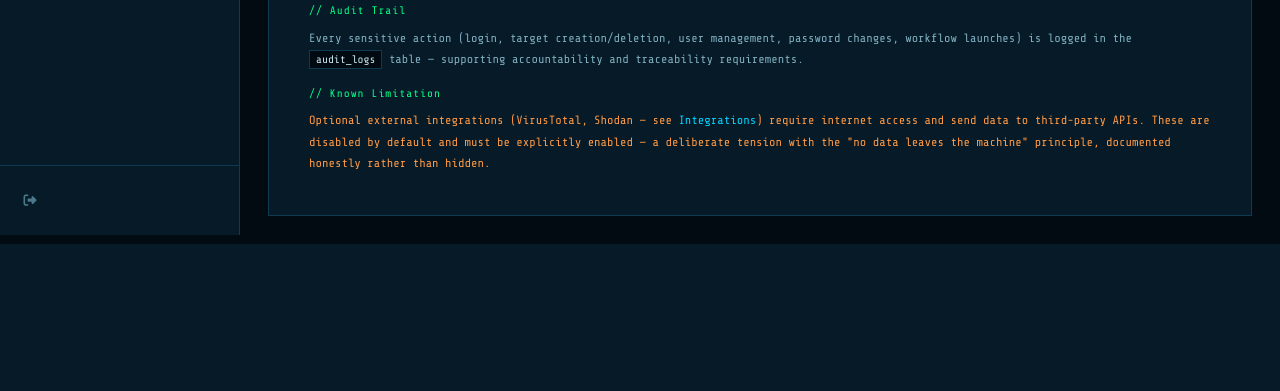
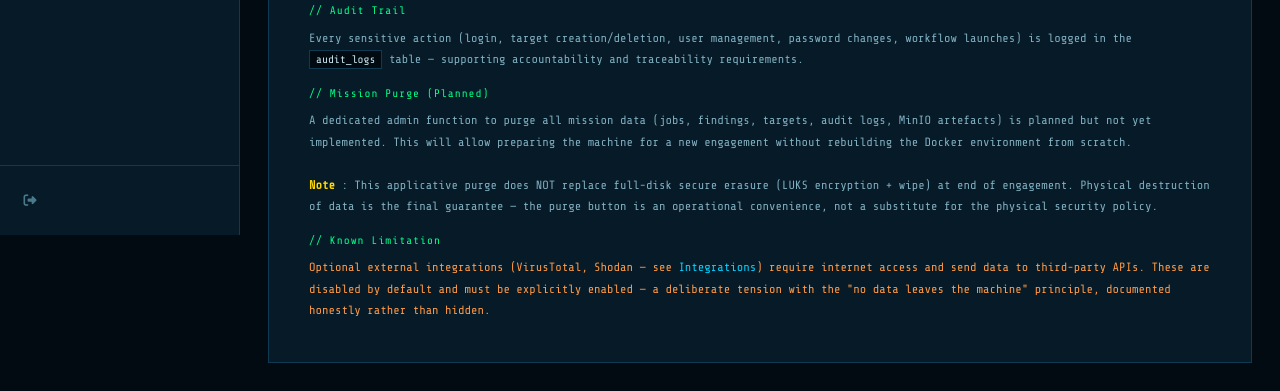
Before and after one commit to crls-cyber/e-pttb-msi-4-27-cs-d-2526, a Python web app: template ui/templates/compliance_rgpd.html in a window 1280 px wide. Shown: the part 565-956 px from the top of the page. Before the commit the page ends 809 px from the top, so only its background shows below. Run offline with Jinja, Linux system fonts and the light colour scheme; the template is opened without the code that fills it, so the values that code supplies are empty.

Commit message:
docs: add mission purge planning + missing tools justification (John the Ripper, Cain & Abel, Acunetix) in FUTURE_IMPROVEMENTS.md and Compliance RGPD page

```diff
--- a/ui/templates/compliance_rgpd.html
+++ b/ui/templates/compliance_rgpd.html
@@ -47,6 +47,19 @@
             table — supporting accountability and traceability requirements.
         </p>
 
+        <h4 style="color:#00ff88;font-size:11px;letter-spacing:1px;margin:0 0 10px 0;">// Mission Purge (Planned)</h4>
+        <p style="margin:0 0 16px 0;">
+            A dedicated admin function to purge all mission data (jobs, findings,
+            targets, audit logs, MinIO artefacts) is planned but not yet implemented.
+            This will allow preparing the machine for a new engagement without
+            rebuilding the Docker environment from scratch.
+            <br><br>
+            <strong style="color:#ffd700;">Note</strong> : This applicative purge does NOT replace
+            full-disk secure erasure (LUKS encryption + wipe) at end of engagement.
+            Physical destruction of data is the final guarantee — the purge button
+            is an operational convenience, not a substitute for the physical security policy.
+        </p>
+
         <h4 style="color:#00ff88;font-size:11px;letter-spacing:1px;margin:0 0 10px 0;">// Known Limitation</h4>
         <p style="margin:0;color:#ff9944;">
             Optional external integrations (VirusTotal, Shodan — see
```
